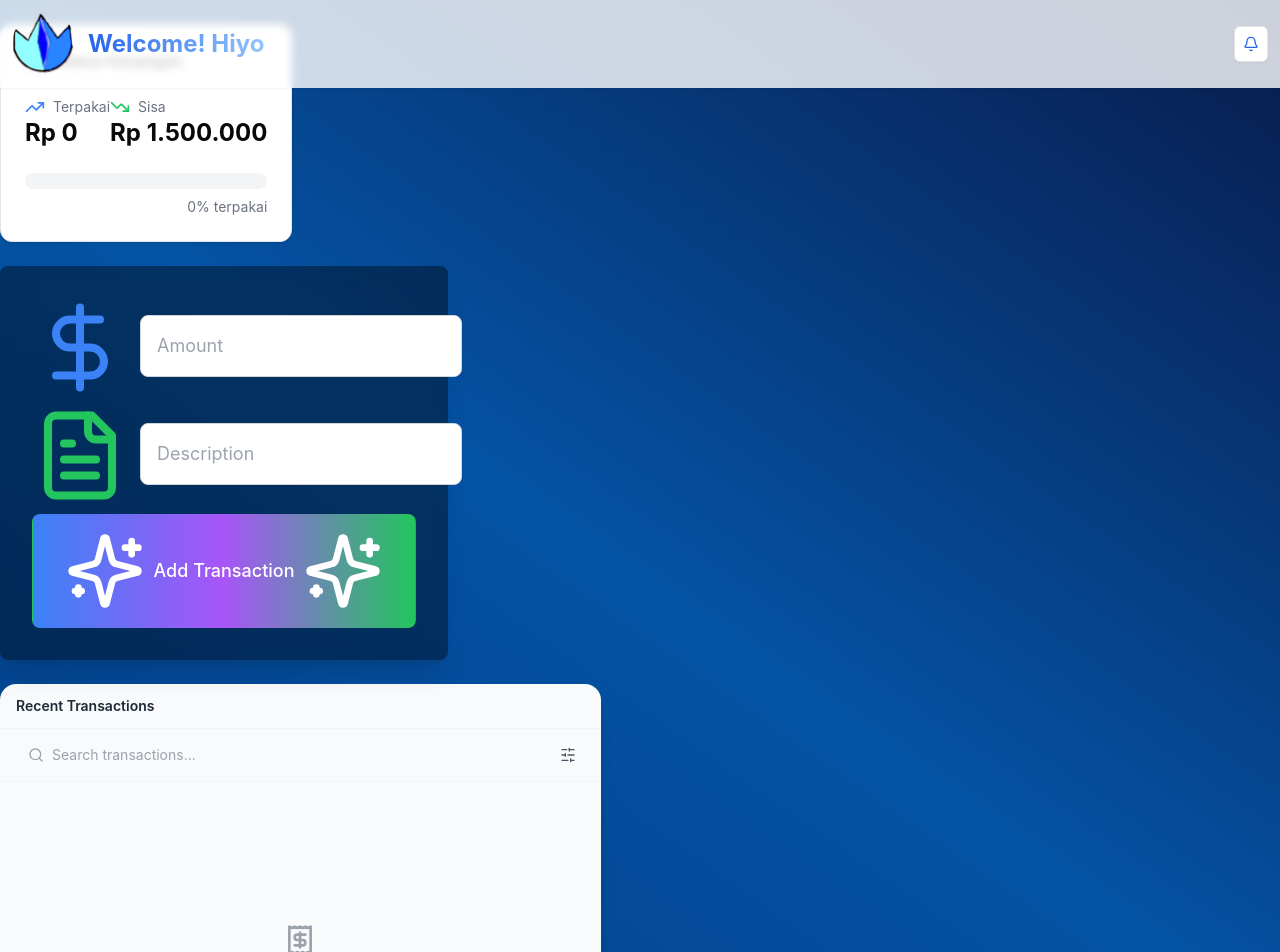
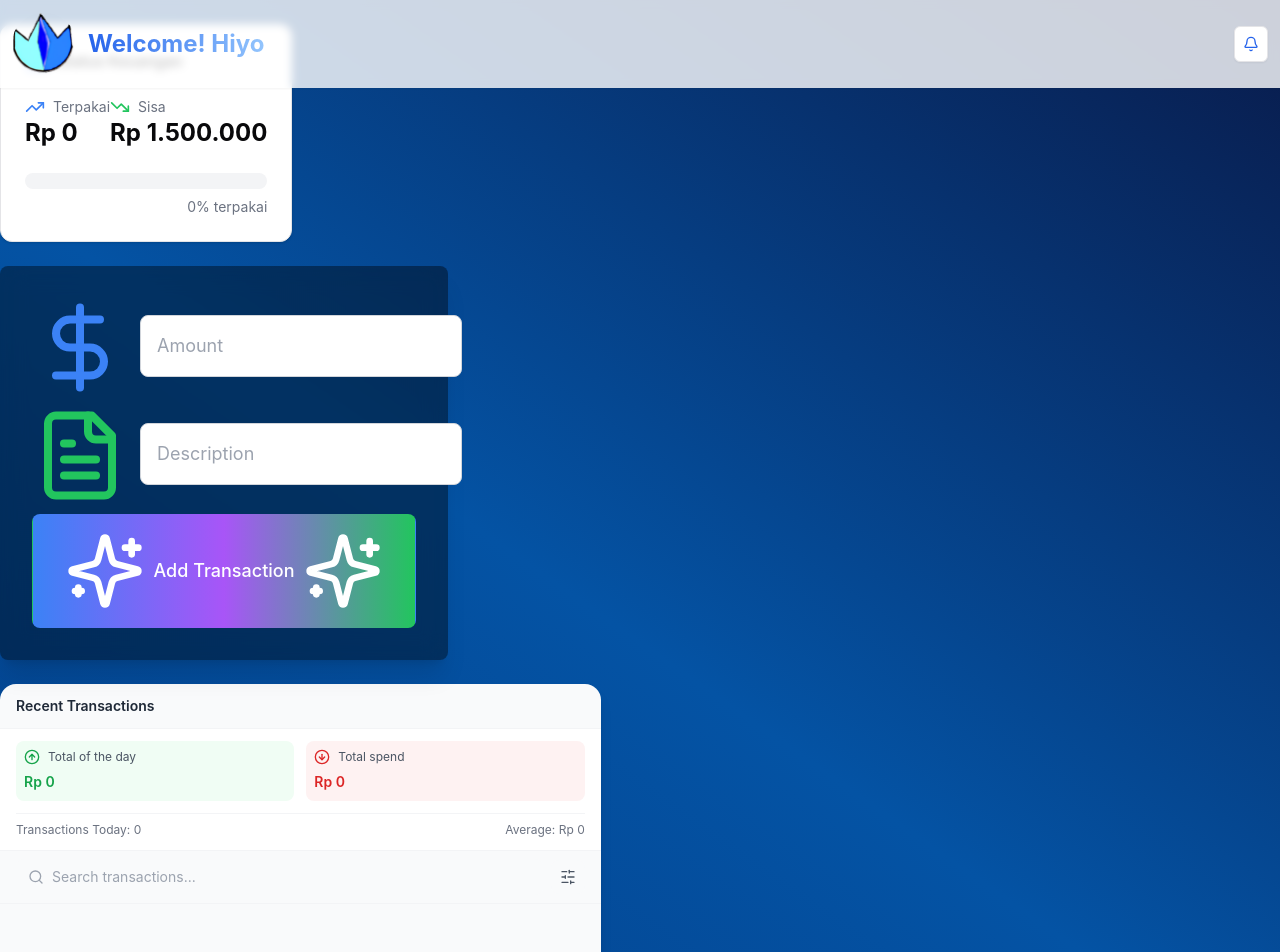
Before and after one commit to hiyokun-d/financier-tracker, a React (Vite) app: page / in a window 1280 px wide. Shown: the top 952 px of the page. Built offline with nearby package versions, Linux system fonts and the light colour scheme.

Commit message:
Making new system for the logs so user can see how stupid they are wasting their money for something NOT really important

```diff
--- a/src/App.jsx
+++ b/src/App.jsx
@@ -3,7 +3,7 @@ import { Header } from './components/Header';
 import { TransactionForm } from './components/TransactionForm';
 import { BudgetStatus } from './components/BudgetStatus';
 import { saveState, updateState, loadState } from './functions/cookies';
-import LogsContainer, { LogsFinance } from './components/LogsFinancie';
+import LogsContainer from './components/LogsFinancie';
 
 // Load the cookie from local storage
 const cookie = loadState();
@@ -15,7 +15,16 @@ const FinanceTracker = () => {
 
   const [state, setState] = useState({
     transactions: [],
-    transactionsEachDay: [],
+    transactionsEachDay: [
+      // {
+      //   amount: 2000,
+      //   date: "19, jan, 2025"
+      // },
+      // {
+      //   amount: 2002,
+      //   date: "18, jan, 2025"
+      // }
+    ], // the total amount of transactions each day
     amount: '',
     description: '',
     category: '',
@@ -55,9 +64,29 @@ const FinanceTracker = () => {
 
     // Update transactions state
     const updatedTransactions = [...state.transactions, newTransaction];
+
+    // Update the transactionsEachDay state
+    const transactionDate = new Date(newTransaction.date).toLocaleDateString();
+    const updatedTransactionsEachDay = [...state.transactionsEachDay];
+
+    // Find if the date already exists in transactionsEachDay
+    const dayEntryIndex = updatedTransactionsEachDay.findIndex(t => t.date === transactionDate);
+
+    if (dayEntryIndex >= 0) {
+      // If the date exists, update the amount for that day
+      updatedTransactionsEachDay[dayEntryIndex].amount += parsedAmount;
+    } else {
+      // If the date does not exist, add a new entry
+      updatedTransactionsEachDay.push({
+        date: transactionDate,
+        amount: parsedAmount
+      });
+    }
+
     const updatedState = {
       ...state,
       transactions: updatedTransactions,
+      transactionsEachDay: updatedTransactionsEachDay, // Update this part
       amount: '',
       description: '',
       category: '',
@@ -71,6 +100,7 @@ const FinanceTracker = () => {
       setTimeout(() => setConfig(prev => ({ ...prev, showConfetti: false })), 3000);
     }
 
+    console.log(updateState.transactionsEachDay)
     // Update the state with the new transaction and save it
     updateState(state, setState)(updatedState);
   };
@@ -98,7 +128,9 @@ const FinanceTracker = () => {
 
   const totalSpent = state.transactions.reduce((sum, t) => sum + t.amount, 0);
   const remaining = state.monthlyBudget - totalSpent;
+  const theTotalOfTheDay = state.transactionsEachDay.reduce((sum, t) => sum + t.amount, 0);
 
+  console.log(state.transactionsEachDay)
   return (
     <div className="from-blue-950 to-blue-600 max-w-4xl mx-auto  space-y-6">
       <Header
@@ -136,6 +168,7 @@ const FinanceTracker = () => {
             transactions: prev.transactions.filter(t => t.id !== id) // Remove the transaction with the given id
           }))
         }
+        totalOfEachDay={theTotalOfTheDay}
       />
     </div>
   );
--- a/src/components/LogsFinancie.jsx
+++ b/src/components/LogsFinancie.jsx
@@ -2,19 +2,77 @@ import React, { useEffect, useRef, useState } from 'react';
 import anime from 'animejs';
 import {
   Trash2, TrendingUp, TrendingDown, ChevronDown, Receipt,
-    Search, SlidersHorizontal, X, ArrowUpDown, Calendar, DollarSign
+  Search, SlidersHorizontal, X, Sparkles, ArrowUpCircle,
+  ArrowDownCircle, Calendar, DollarSign, PieChart
 } from 'lucide-react';
-import { loadState, saveState, updateState } from '../functions/cookies';
 
-const SearchBar = ({ onSearch, onOpenFilters }) => (
-    <div className="px-4 py-2 border-b border-gray-100">
+const SearchBar = ({ onSearch, onOpenFilters, transactions }) => {
+  const [isExpanded, setIsExpanded] = useState(false);
+  const [searchTerm, setSearchTerm] = useState('');
+  const searchRef = useRef(null);
+
+  // Generate suggestions based on transaction patterns
+  const suggestions = React.useMemo(() => {
+    if (!transactions.length) return [];
+
+    // Get frequency of descriptions
+    const frequencyMap = transactions.reduce((acc, t) => {
+      acc[t.description] = (acc[t.description] || 0) + 1;
+      return acc;
+    }, {});
+
+    // Get amounts by description
+    const amountMap = transactions.reduce((acc, t) => {
+      if (!acc[t.description]) {
+        acc[t.description] = {
+          total: 0,
+          count: 0
+        };
+      }
+      acc[t.description].total += t.amount;
+      acc[t.description].count += 1;
+      return acc;
+    }, {});
+
+    // Create suggestions with frequency and average amount
+    return Object.entries(frequencyMap)
+      .map(([desc, frequency]) => ({
+        description: desc,
+        frequency,
+        averageAmount: amountMap[desc].total / amountMap[desc].count
+      }))
+      .sort((a, b) => b.frequency - a.frequency)
+      .slice(0, 5);
+  }, [transactions]);
+
+  // Close suggestions when clicking outside
+  useEffect(() => {
+    const handleClickOutside = (event) => {
+      if (searchRef.current && !searchRef.current.contains(event.target)) {
+        setIsExpanded(false);
+      }
+    };
+
+    document.addEventListener('mousedown', handleClickOutside);
+    return () => document.removeEventListener('mousedown', handleClickOutside);
+  }, []);
+
+  return (
+    <div className="px-4 py-2 border-b border-gray-100" ref={searchRef}>
+      <div className="relative">
         <div className="relative flex items-center">
           <Search className="absolute left-3 w-4 h-4 text-gray-400" />
           <input
             type="text"
             placeholder="Search transactions..."
             className="w-full pl-9 pr-4 py-2 bg-gray-50 rounded-lg text-sm focus:outline-none focus:ring-2 focus:ring-blue-100"
-                onChange={(e) => onSearch(e.target.value)}
+            value={searchTerm}
+            onChange={(e) => {
+              setSearchTerm(e.target.value);
+              onSearch(e.target.value);
+              setIsExpanded(true);
+            }}
+            onFocus={() => setIsExpanded(true)}
           />
           <button
             onClick={onOpenFilters}
@@ -23,8 +81,127 @@ const SearchBar = ({ onSearch, onOpenFilters }) => (
             <SlidersHorizontal className="w-4 h-4 text-gray-600" />
           </button>
         </div>
+
+        {/* Suggestions Panel */}
+        {isExpanded && suggestions.length > 0 && (
+          <div className="absolute left-0 right-0 mt-2 bg-white rounded-lg shadow-lg border border-gray-100 z-10 overflow-hidden">
+            <div className="p-2">
+              <div className="flex items-center gap-1 text-xs text-gray-500 mb-2 px-2">
+                <Sparkles className="w-3 h-3" />
+                <span>Frequent Transactions</span>
+              </div>
+              {suggestions.map((item, index) => (
+                <button
+                  key={index}
+                  className="w-full text-left px-3 py-2 hover:bg-gray-50 active:bg-gray-100 transition-colors"
+                  onClick={() => {
+                    setSearchTerm(item.description);
+                    onSearch(item.description);
+                    setIsExpanded(false);
+                  }}
+                >
+                  <div className="flex justify-between items-center">
+                    <span className="text-sm text-gray-700">{item.description}</span>
+                    <span className="text-xs text-gray-400">
+                      {item.frequency}x
+                    </span>
+                  </div>
+                  <div className="text-xs text-gray-500">
+                    avg: {item.averageAmount.toLocaleString('id-ID', {
+                      style: 'currency',
+                      currency: 'IDR',
+                      minimumFractionDigits: 0,
+                      maximumFractionDigits: 0
+                    })}
+                  </div>
+                </button>
+              ))}
+            </div>
+          </div>
+        )}
+      </div>
     </div>
   );
+};
+
+const TransactionSummary = ({ transactions, transactionOfEachDay }) => {
+
+  const summary = React.useMemo(() => {
+    const today = new Date().toDateString();
+
+    const todayTransactions = transactions.filter(t =>
+      new Date(t.date).toDateString() === today
+    );
+
+    const income = todayTransactions.reduce((sum, t) =>
+      t.amount > 0 ? sum + t.amount : sum, 0
+    );
+
+    const expenses = todayTransactions.reduce((sum, t) =>
+      t.amount < 0 ? sum + Math.abs(t.amount) : sum, 0
+    );
+
+    const total = income - expenses;
+
+    const transactionCount = todayTransactions.length;
+
+    return {
+      income,
+      expenses,
+      total,
+      transactionCount,
+      averageTransaction: transactionCount ? Math.abs(total / transactionCount) : 0
+    };
+  }, [transactions]);
+
+  return (
+    <div className="px-4 py-3 bg-white border-b border-gray-100">
+
+
+      <div className={`transition-all duration-200 origin-top space-y-3  'h-32 opacity-100' `}>
+        <div className="grid grid-cols-2 gap-3">
+          <div className="bg-green-50 rounded-lg p-2">
+            <div className="flex items-center gap-2 mb-1">
+              <ArrowUpCircle className="w-4 h-4 text-green-600" />
+              <span className="text-xs text-gray-600">Total of the day</span>
+            </div>
+            <span className="text-sm font-semibold text-green-600">
+              {summary.income.toLocaleString('id-ID', {
+                style: 'currency',
+                currency: 'IDR',
+                minimumFractionDigits: 0,
+                maximumFractionDigits: 0
+              })}
+            </span>
+          </div>
+          <div className="bg-red-50 rounded-lg p-2">
+            <div className="flex items-center gap-2 mb-1">
+              <ArrowDownCircle className="w-4 h-4 text-red-600" />
+              <span className="text-xs text-gray-600">Total spend</span>
+            </div>
+            <span className="text-sm font-semibold text-red-600">
+              {transactionOfEachDay.toLocaleString('id-ID', {
+                style: 'currency',
+                currency: 'IDR',
+                minimumFractionDigits: 0,
+                maximumFractionDigits: 0
+              })}
+            </span>
+          </div>
+        </div>
+        <div className="flex justify-between items-center text-xs text-gray-500 pt-2 border-t border-gray-100">
+          <span>Transactions Today: {summary.transactionCount}</span>
+          <span>Average: {summary.averageTransaction.toLocaleString('id-ID', {
+            style: 'currency',
+            currency: 'IDR',
+            minimumFractionDigits: 0,
+            maximumFractionDigits: 0
+          })}</span>
+        </div>
+      </div>
+    </div>
+  );
+};
 
 const SortFilterMenu = ({ isOpen, onClose, onApplySort, onApplyDateFilter }) => {
   const [sortBy, setSortBy] = useState('date-desc');
@@ -282,7 +459,7 @@ export const LogsFinance = ({ amount, description, date, onDelete }) => {
 //     return updatedTotalSpent;
 // }
 
-export const LogsContainer = ({ transactions: initialTransactions, onDeleteData }) => {
+export const LogsContainer = ({ transactions: initialTransactions, onDeleteData, totalOfEachDay }) => {
   const containerRef = useRef(null);
   const [isFilterMenuOpen, setIsFilterMenuOpen] = useState(false);
   const [searchTerm, setSearchTerm] = useState('');
@@ -340,6 +517,9 @@ export const LogsContainer = ({ transactions: initialTransactions, onDeleteData
 
     setFilteredTransactions(result);
   }, [initialTransactions, searchTerm, sortConfig, dateFilter]);
+  const handleSearch = (term) => {
+    setSearchTerm(term);
+  };
 
   return (
     <div className="bg-gray-50 rounded-t-2xl shadow-lg">
@@ -347,9 +527,12 @@ export const LogsContainer = ({ transactions: initialTransactions, onDeleteData
         <h2 className="text-sm font-semibold text-gray-800">Recent Transactions</h2>
       </div>
 
+      <TransactionSummary transactions={initialTransactions} transactionOfEachDay={totalOfEachDay} />
+
       <SearchBar
-                onSearch={setSearchTerm}
+        onSearch={handleSearch}
         onOpenFilters={() => setIsFilterMenuOpen(true)}
+        transactions={initialTransactions}
       />
 
       <SortFilterMenu
```
Lines whose indentation alone changed are shown as unchanged.
